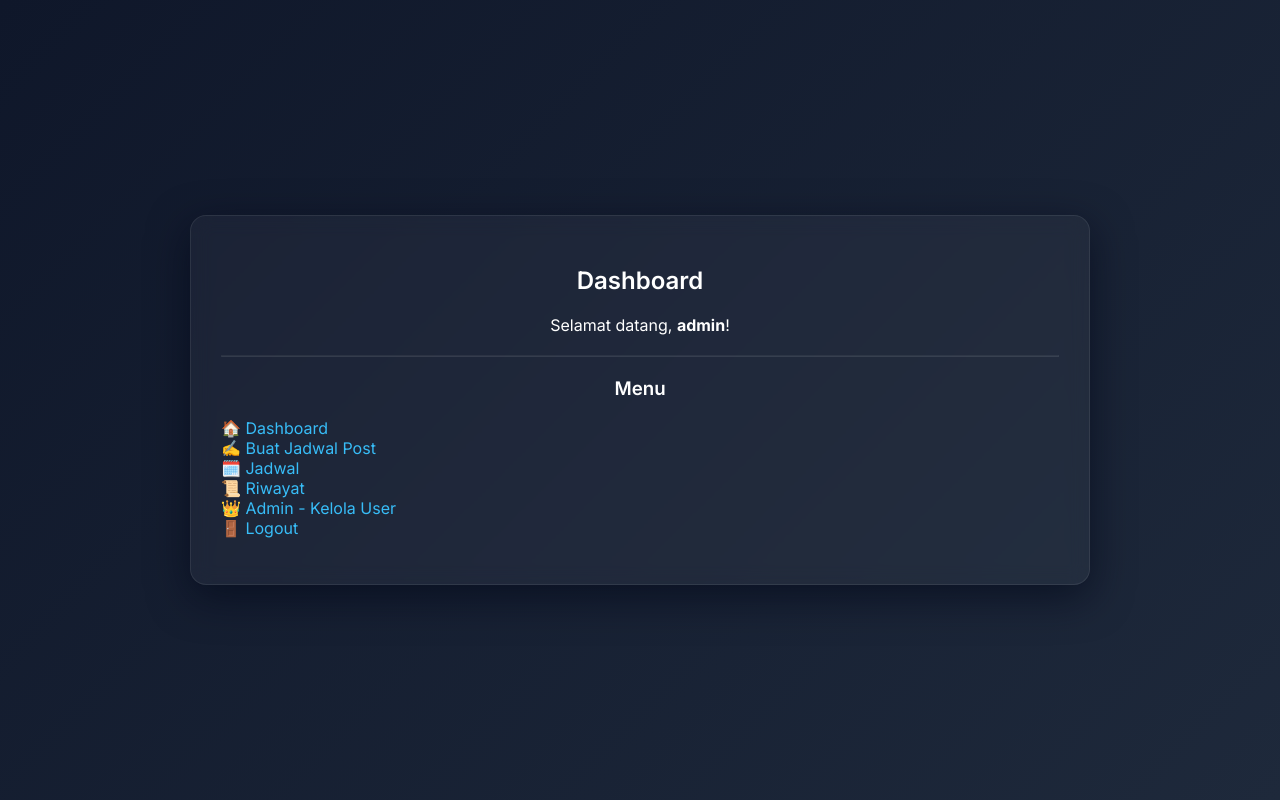
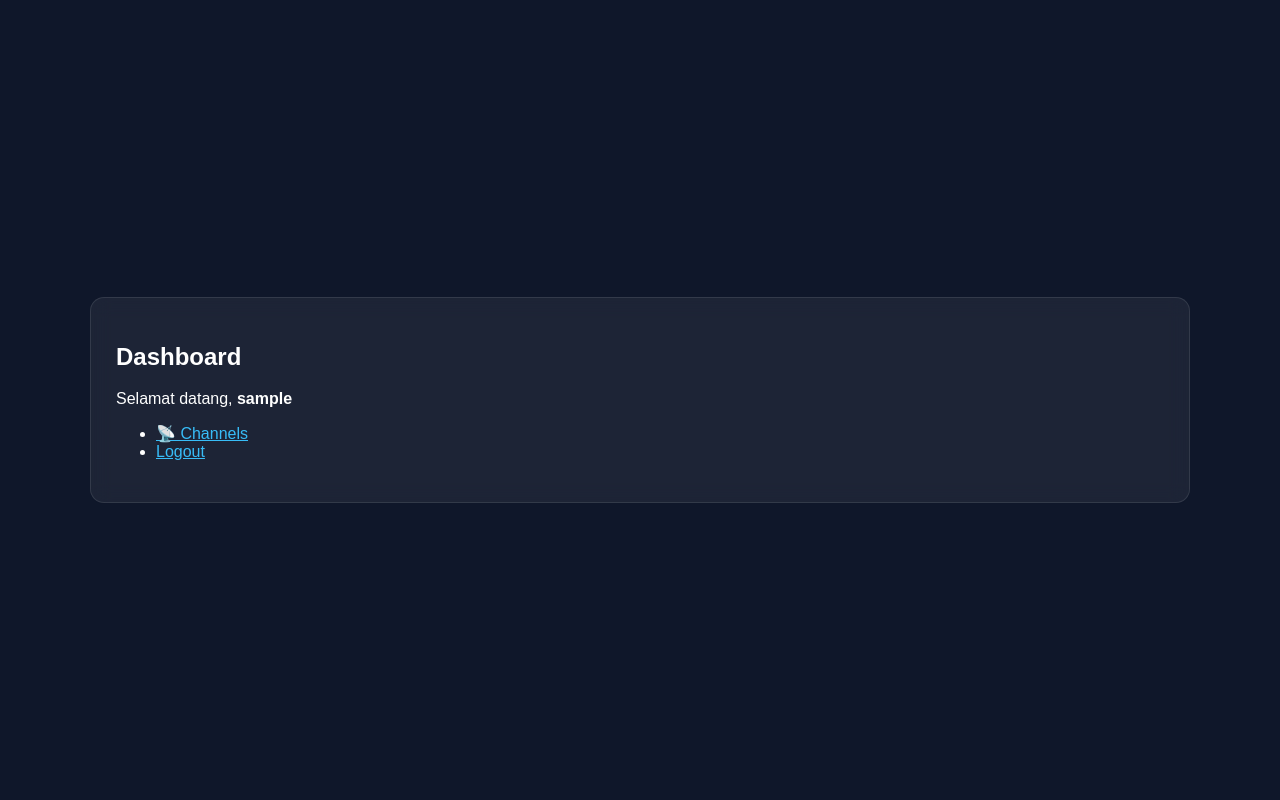
Before and after one commit to agussiahaan/Autopost, a Flask app: page /dashboard in a window 1280 px wide. Run offline with Flask 3, Linux system fonts and the light colour scheme; the visitor is signed in with stand-in values (Sample User, id 1).

Commit message:
Add files via upload

```diff
--- a/app.py
+++ b/app.py
@@ -1,6 +1,5 @@
 from flask import Flask, render_template, request, redirect, session
 import sqlite3, os
-from scheduler import start_scheduler
 
 app = Flask(__name__)
 app.secret_key = "supersecretkey"
@@ -10,131 +9,47 @@
     if not os.path.exists(DB_NAME):
         conn = sqlite3.connect(DB_NAME)
         c = conn.cursor()
-        c.execute("""CREATE TABLE users (
+        c.execute("""CREATE TABLE IF NOT EXISTS users (
             id INTEGER PRIMARY KEY AUTOINCREMENT,
             username TEXT UNIQUE,
             password TEXT
         )""")
-        c.execute("""CREATE TABLE schedules (
-            id INTEGER PRIMARY KEY AUTOINCREMENT,
-            platform TEXT,
-            message TEXT,
-            image TEXT,
-            schedule_time TEXT,
-            done INTEGER DEFAULT 0
-        )""")
-        c.execute("INSERT INTO users (username, password) VALUES (?,?)", ("admin", "steve123"))
+        try:
+            c.execute("INSERT INTO users (username, password) VALUES (?,?)", ("admin", "steve123"))
+        except:
+            pass
         conn.commit()
         conn.close()
 
 init_db()
-start_scheduler()
 
-@app.route("/", methods=["GET", "POST"])
+@app.route("/", methods=["GET","POST"])
 def login():
-    if request.method == "POST":
-        username = request.form["username"]
-        password = request.form["password"]
-        conn = sqlite3.connect(DB_NAME)
-        c = conn.cursor()
-        c.execute("SELECT * FROM users WHERE username=? AND password=?", (username, password))
-        user = c.fetchone()
-        conn.close()
+    if request.method=="POST":
+        u=request.form["username"]; p=request.form["password"]
+        conn=sqlite3.connect(DB_NAME); c=conn.cursor()
+        c.execute("SELECT * FROM users WHERE username=? AND password=?",(u,p))
+        user=c.fetchone(); conn.close()
         if user:
-            session["user"] = username
+            session["user"]=u
             return redirect("/dashboard")
-        else:
-            return render_template("login.html", error="Username atau password salah!")
+        return render_template("login.html",error="Salah!")
     return render_template("login.html")
 
 @app.route("/dashboard")
 def dashboard():
-    if "user" not in session:
-        return redirect("/")
+    if "user" not in session: return redirect("/")
     return render_template("dashboard.html", user=session["user"])
 
-@app.route("/admin")
-def admin():
-    if "user" not in session or session["user"] != "admin":
-        return redirect("/")
-    conn = sqlite3.connect(DB_NAME)
-    c = conn.cursor()
-    c.execute("SELECT id, username FROM users")
-    data = c.fetchall()
-    conn.close()
-    return render_template("admin.html", users=data)
-
-@app.route("/add_user", methods=["POST"])
-def add_user():
-    if "user" not in session or session["user"] != "admin":
-        return redirect("/")
-    username = request.form["username"]
-    password = request.form["password"]
-    conn = sqlite3.connect(DB_NAME)
-    c = conn.cursor()
-    try:
-        c.execute("INSERT INTO users (username, password) VALUES (?,?)", (username, password))
-        conn.commit()
-    except Exception:
-        pass
-    conn.close()
-    return redirect("/admin")
-
-@app.route("/delete_user/<int:user_id>")
-def delete_user(user_id):
-    if "user" not in session or session["user"] != "admin":
-        return redirect("/")
-    conn = sqlite3.connect(DB_NAME)
-    c = conn.cursor()
-    c.execute("DELETE FROM users WHERE id=?", (user_id,))
-    conn.commit()
-    conn.close()
-    return redirect("/admin")
-
-@app.route("/post", methods=["GET","POST"])
-def post():
-    if "user" not in session:
-        return redirect("/")
-    if request.method == "POST":
-        platform = request.form["platform"]
-        message = request.form["message"]
-        image = request.form.get("image","")
-        schedule_time = request.form["schedule_time"]
-        conn = sqlite3.connect(DB_NAME)
-        c = conn.cursor()
-        c.execute("INSERT INTO schedules (platform, message, image, schedule_time) VALUES (?,?,?,?)",
-                  (platform, message, image, schedule_time))
-        conn.commit()
-        conn.close()
-        return redirect("/schedule")
-    return render_template("post.html")
-
-@app.route("/schedule")
-def schedule():
-    if "user" not in session:
-        return redirect("/")
-    conn = sqlite3.connect(DB_NAME)
-    c = conn.cursor()
-    c.execute("SELECT * FROM schedules WHERE done = 0 ORDER BY schedule_time ASC")
-    data = c.fetchall()
-    conn.close()
-    return render_template("schedule.html", data=data)
-
-@app.route("/history")
-def history():
-    if "user" not in session:
-        return redirect("/")
-    conn = sqlite3.connect(DB_NAME)
-    c = conn.cursor()
-    c.execute("SELECT * FROM schedules WHERE done = 1 ORDER BY schedule_time DESC")
-    data = c.fetchall()
-    conn.close()
-    return render_template("history.html", data=data)
+@app.route("/channels")
+def channels():
+    if "user" not in session: return redirect("/")
+    return render_template("channels.html")
 
 @app.route("/logout")
 def logout():
     session.clear()
     return redirect("/")
 
-if __name__ == "__main__":
-    app.run(host="0.0.0.0", port=8080)
+if __name__=="__main__":
+    app.run(host="0.0.0.0",port=8080)
--- a/static/style.css
+++ b/static/style.css
@@ -1,69 +1,16 @@
-body {
-    margin: 0;
-    padding: 0;
-    font-family: 'Inter', sans-serif;
-    background: linear-gradient(135deg, #0f172a, #1e293b);
-    min-height: 100vh;
-    display: flex;
-    justify-content: center;
-    align-items: center;
-}
-
-.wrapper {
-    width: 100%;
-    max-width: 900px;
-    padding: 20px;
-}
-
-.glass-card {
-    background: rgba(255, 255, 255, 0.04);
-    border-radius: 16px;
-    padding: 30px;
-    backdrop-filter: blur(10px);
-    border: 1px solid rgba(255, 255, 255, 0.08);
-    box-shadow: 0 12px 40px rgba(2,6,23,0.6);
-    color: white;
-}
-
-h2, h3 {
-    text-align: center;
-    font-weight: 600;
-}
-
-input, select, textarea {
-    width: 100%;
-    padding: 12px;
-    margin-top: 12px;
-    border-radius: 10px;
-    border: none;
-    background: rgba(255,255,255,0.06);
-    color: white;
-    font-size: 15px;
-}
-
-button {
-    width: 100%;
-    margin-top: 15px;
-    padding: 12px;
-    border-radius: 10px;
-    border: none;
-    cursor: pointer;
-    font-size: 16px;
-    font-weight: 600;
-    background: linear-gradient(135deg, #06b6d4, #3b82f6);
-    color: white;
-    transition: 0.3s;
-}
-
-table {
-    width: 100%;
-    margin-top: 20px;
-    border-collapse: collapse;
-}
-table tr { background: rgba(255,255,255,0.02); }
-table td, table th {
-    padding: 10px;
-    border-bottom: 1px solid rgba(255,255,255,0.06);
-}
-
-a { color: #38bdf8; text-decoration: none; }
+body{margin:0;padding:0;font-family:Arial;background:#0f172a;min-height:100vh;display:flex;justify-content:center;align-items:center;color:#fff;}
+.wrapper{width:100%;max-width:1100px;padding:20px;}
+.glass-card{background:rgba(255,255,255,0.06);padding:25px;border-radius:14px;backdrop-filter:blur(10px);border:1px solid rgba(255,255,255,0.1);}
+input,button{width:100%;padding:10px;margin-top:10px;border-radius:8px;border:none;}
+button{background:#3b82f6;color:white;font-weight:bold;}
+.grid{display:grid;grid-template-columns:repeat(auto-fit,minmax(250px,1fr));gap:20px;margin-top:20px;}
+.card{background:rgba(255,255,255,0.05);padding:20px;border-radius:12px;text-align:center;border:1px solid rgba(255,255,255,0.1);}
+.icon{width:60px;height:60px;margin:auto;border-radius:50%;background-size:70%;background-position:center;background-repeat:no-repeat;}
+.facebook{background-image:url("https://cdn-icons-png.flaticon.com/512/733/733547.png");background-color:#0866ff;}
+.instagram{background-image:url("https://cdn-icons-png.flaticon.com/512/2111/2111463.png");background-color:#C833A4;}
+.x{background-image:url("https://cdn-icons-png.flaticon.com/512/5968/5968830.png");background-color:black;}
+.linkedin{background-image:url("https://cdn-icons-png.flaticon.com/512/3536/3536505.png");background-color:#0062c8;}
+.youtube{background-image:url("https://cdn-icons-png.flaticon.com/128/1384/1384060.png");background-color:#ff0000;}
+.tiktok{background-image:url("https://cdn-icons-png.flaticon.com/512/3046/3046121.png");background-color:black;}
+.btn-row{display:flex;gap:10px;}
+a{color:#38bdf8;}
--- a/templates/base.html
+++ b/templates/base.html
@@ -1,19 +1,10 @@
 <!DOCTYPE html>
-<html>
-<head>
-    <title>Sosmed Auto</title>
-    <link rel="preconnect" href="https://fonts.googleapis.com">
-    <link rel="preconnect" href="https://fonts.gstatic.com" crossorigin>
-    <link href="https://fonts.googleapis.com/css2?family=Inter:wght@300;400;600;700&display=swap" rel="stylesheet">
-    <link rel="stylesheet" href="/static/style.css">
+<html><head>
+<title>Sosmed Auto</title>
+<link rel="stylesheet" href="/static/style.css">
 </head>
 <body>
-
-<div class="wrapper">
-    <div class="glass-card">
-        {% block content %}{% endblock %}
-    </div>
-</div>
-
-</body>
-</html>
+<div class="wrapper"><div class="glass-card">
+{% block content %}{% endblock %}
+</div></div>
+</body></html>
--- a/templates/dashboard.html
+++ b/templates/dashboard.html
@@ -1,20 +1,9 @@
 {% extends "base.html" %}
 {% block content %}
 <h2>Dashboard</h2>
-<p style="text-align:center;">Selamat datang, <b>{{ user }}</b>!</p>
-
-<hr style="margin:20px 0; border-color:rgba(255,255,255,0.1);">
-
-<h3>Menu</h3>
-
-<ul style="list-style:none; padding:0;">
-    <li><a href="/dashboard">🏠 Dashboard</a></li>
-    <li><a href="/post">✍️ Buat Jadwal Post</a></li>
-    <li><a href="/schedule">🗓️ Jadwal</a></li>
-    <li><a href="/history">📜 Riwayat</a></li>
-    {% if user == "admin" %}
-    <li><a href="/admin">👑 Admin - Kelola User</a></li>
-    {% endif %}
-    <li><a href="/logout">🚪 Logout</a></li>
+<p>Selamat datang, <b>{{user}}</b></p>
+<ul>
+<li><a href="/channels">📡 Channels</a></li>
+<li><a href="/logout">Logout</a></li>
 </ul>
 {% endblock %}
```
Also changed, not shown: templates/channels.html (added, +18 -0 lines), templates/login.html (+4 -9 lines), requirements.txt (line endings or trailing spaces).
